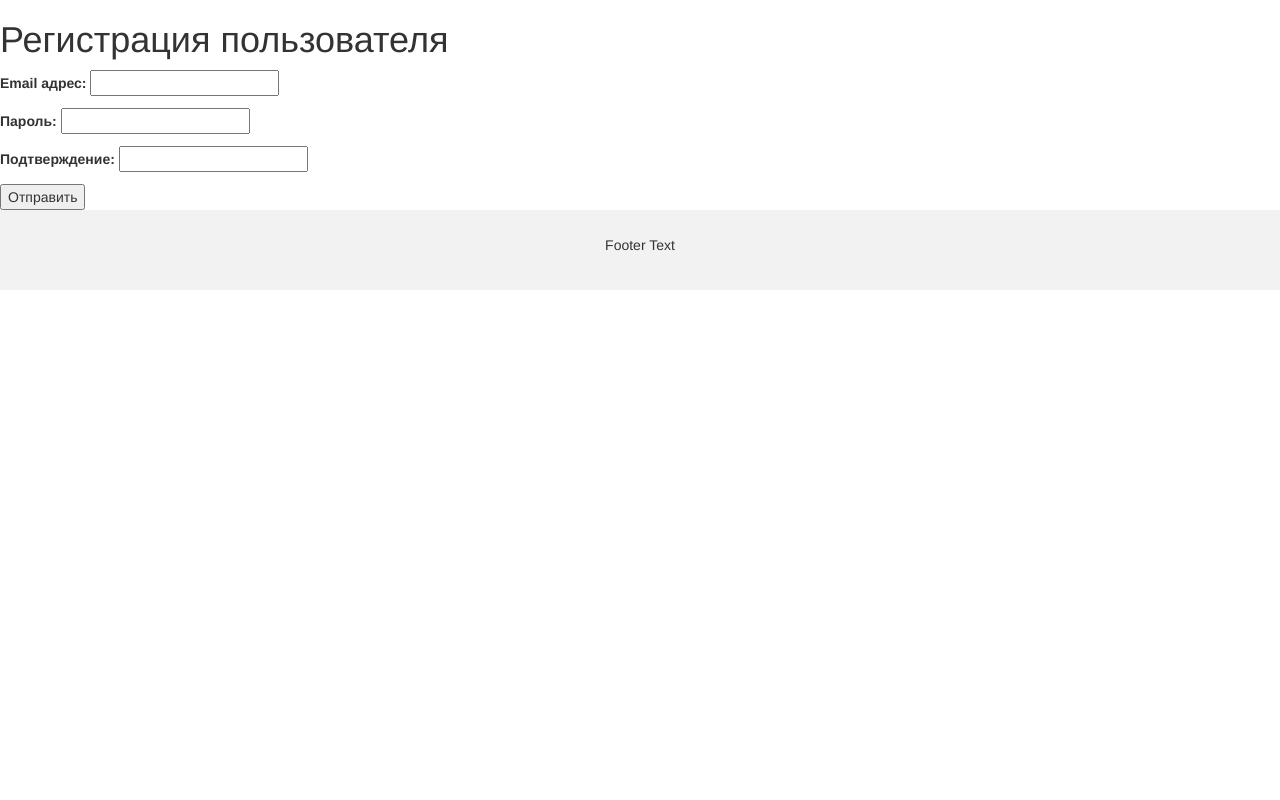
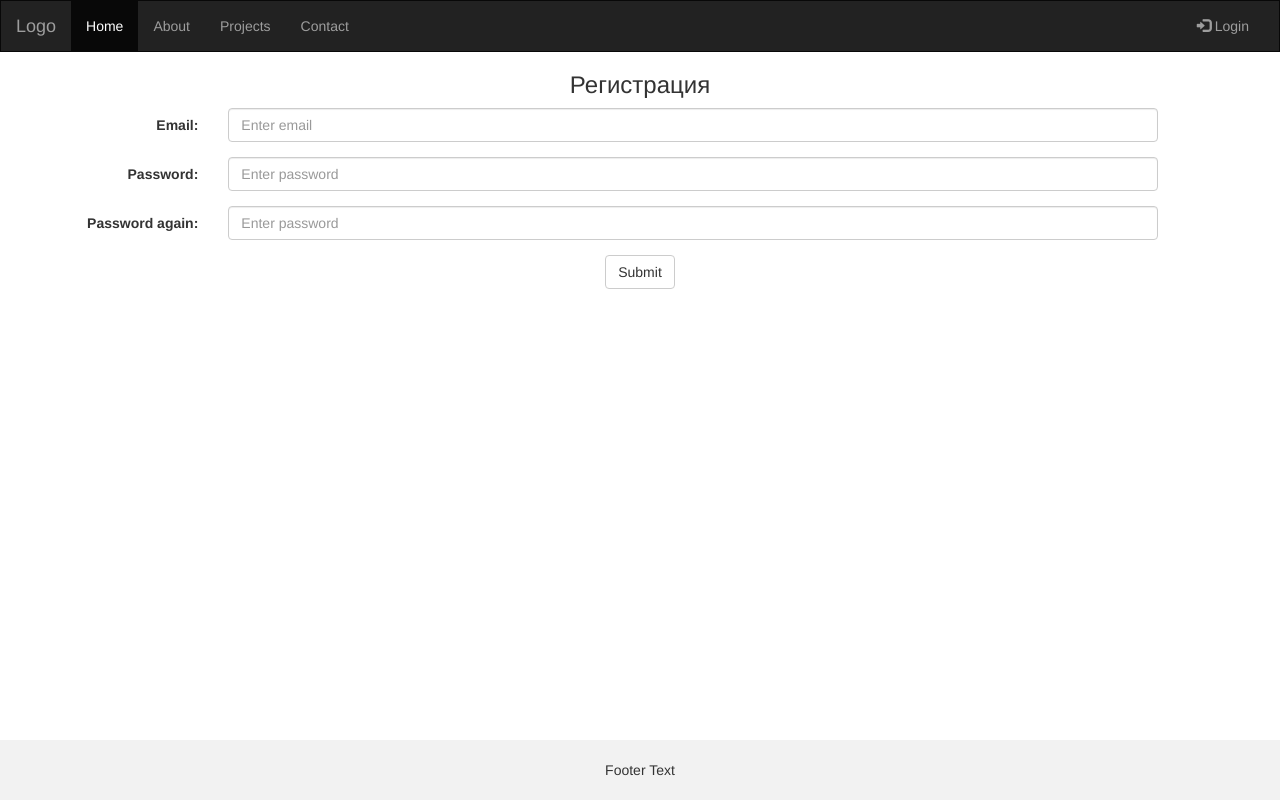
Before and after one commit to etovrodeya/hotel_project2, a Django app: page /registrate/ in a window 1280 px wide. Run offline with Django 3.2, Linux system fonts and the light colour scheme; some libraries are stand-ins or nearby versions.

Commit message:
Edit tamplates

```diff
--- a/myprofile/forms.py
+++ b/myprofile/forms.py
@@ -5,12 +5,18 @@ from django.contrib.auth import get_user_model
 
 class UserCreationForm(forms.ModelForm):
     password1 = forms.CharField(
-        label='Пароль',
-        widget=forms.PasswordInput
+        widget=forms.TextInput(attrs={
+            'class':'form-control',
+            'type':'password',
+            'placeholder':'Enter password',
+            }),
     )
     password2 = forms.CharField(
-        label='Подтверждение',
-        widget=forms.PasswordInput
+        widget=forms.TextInput(attrs={
+            'class':'form-control',
+            'type':'password',
+            'placeholder':'Enter password',
+            }),
     )
 
     def clean_password2(self):
@@ -29,8 +35,10 @@ class UserCreationForm(forms.ModelForm):
 
     class Meta:
         model = get_user_model()
-        fields = ('email',)
-
+        fields = ['email',]
+        widgets = {
+            'email': forms.TextInput(attrs={'class':'form-control', 'type':'email', 'placeholder':'Enter email'}),
+            }
 
 class UserChangeForm(forms.ModelForm):
 
--- a/myprofile/templates/registrate.html
+++ b/myprofile/templates/registrate.html
@@ -3,10 +3,33 @@
 Отель "Название" - Регистрация
 {% endblock %}
 {% block content %}
-<form class="form-horizontal" action="{% url 'myprofile:registrate' %}" method="POST">
-  <h1>Регистрация пользователя</h1>
-  {% csrf_token %}
-  {{ form.as_p }}
-  <input type="submit" value="Отправить" />
- </form>
+<div class="container-fluid text-center">
+    <h3>Регистрация</h3>
+    <form class="form-horizontal" action="{% url 'myprofile:registrate' %}" method="POST">
+    {% csrf_token %}
+    <div class="form-group">
+        <label class="control-label col-sm-2" for="{{ form.email.id_for_label }}">Email:</label>
+        <div class="col-sm-9">
+        {{ form.email }}
+        </div>
+    </div>
+    <div class="form-group">
+        <label class="control-label col-sm-2" for="password1">Password:</label>
+        <div class="col-sm-9">
+        {{ form.password1 }}
+        </div>
+    </div>
+    <div class="form-group">
+        <label class="control-label col-sm-2" for="password2">Password again:</label>
+        <div class="col-sm-9">
+        {{ form.password2 }}
+        </div>
+    </div>
+	<div class="form-group">
+        <div class="col-sm col-sm-12">
+	        <button type="submit" class="btn btn-default">Submit</button>
+        </div>
+    </div>
+    </form>
+</div>
 {% endblock %}
--- a/templates/base.html
+++ b/templates/base.html
@@ -15,11 +15,22 @@
       border-radius: 0;
     }
 
-    /* Add a gray background color and some padding to the footer */
-    footer {
-      background-color: #f2f2f2;
-      padding: 25px;
+     html {
+     position: relative;
+     min-height: 100%;
     }
+  body {
+     /* Margin bottom by footer height */
+     margin-bottom: 60px;
+  }
+  footer {
+     position: absolute;
+     bottom: 0;
+     width: 100%;
+     /* Set the fixed height of the footer here */
+     height: 60px;
+     background-color: #f2f2f2;
+  }
 
   .carousel-inner img {
       width: 100%; /* Set width to 100% */
@@ -36,11 +47,47 @@
   </style>
 </head>
 <body>
+<!-- Навигационная панель -->
+<nav class="navbar navbar-inverse">
+  <div class="container-fluid">
+    <div class="navbar-header">
+	<!-- Кнопка вызова меню при max-width: 600px -->
+      <button type="button" class="navbar-toggle" data-toggle="collapse" data-target="#myNavbar">
+        <span class="icon-bar"></span>
+        <span class="icon-bar"></span>
+        <span class="icon-bar"></span>
+      </button>
+      <a class="navbar-brand" href="{% url 'myprofile:main' %}">Logo</a>
+    </div>
+	<!-- Пункты навигационной панели -->
+    <div class="collapse navbar-collapse" id="myNavbar">
+      <ul class="nav navbar-nav">
+        <li class="active"><a href="#">Home</a></li>
+        <li><a href="#">About</a></li>
+        <li><a href="#">Projects</a></li>
+        <li><a href="#">Contact</a></li>
+      </ul>
+	  <!-- Кнопка log in -->
+	  {% if user.is_authenticated %}
+      <ul class="nav navbar-nav navbar-right">
+        <li><a href="{% url 'myprofile:logout' %}"><span class="glyphicon glyphicon-log-out"></span> Logout</a></li>
+      </ul>
+	  {% else %}
+	  <ul class="nav navbar-nav navbar-right">
+        <li><a href="{% url 'myprofile:login' %}"><span class="glyphicon glyphicon-log-in"></span> Login</a></li>
+      </ul>
+	  {% endif %}
+    </div>
+  </div>
+</nav>
 {% block content %}
 
 {% endblock %}
-<footer class="container-fluid text-center">
-  <p>Footer Text</p>
+<footer >
+<div  class="text-center">
+  <br>
+  Footer Text
+</div>
 </footer>
 
 </body>
```
Also changed, not shown: myprofile/templates/index.html (+4 -35 lines), myprofile/templates/login.html (+13 -3 lines), db.sqlite3.
